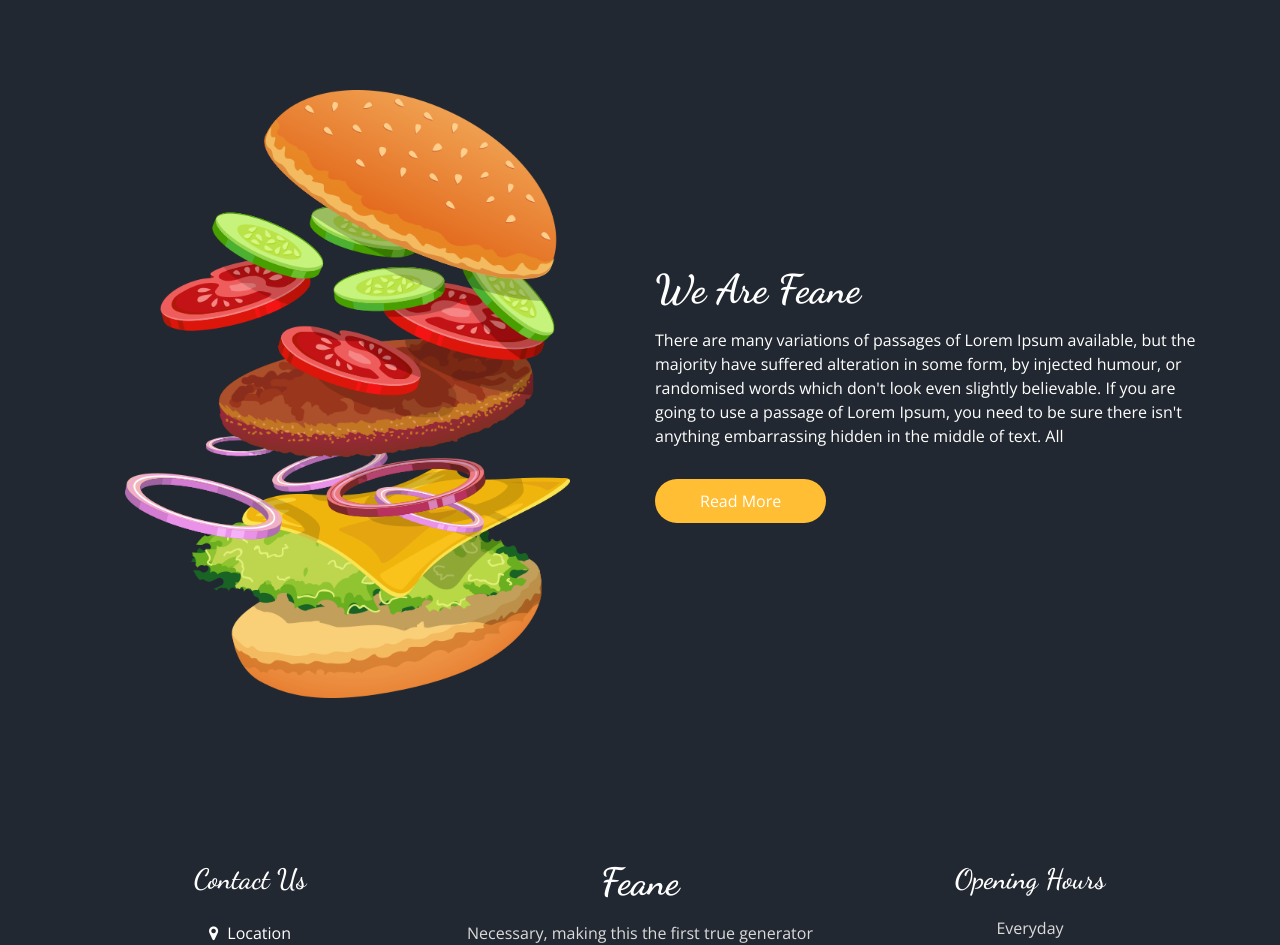
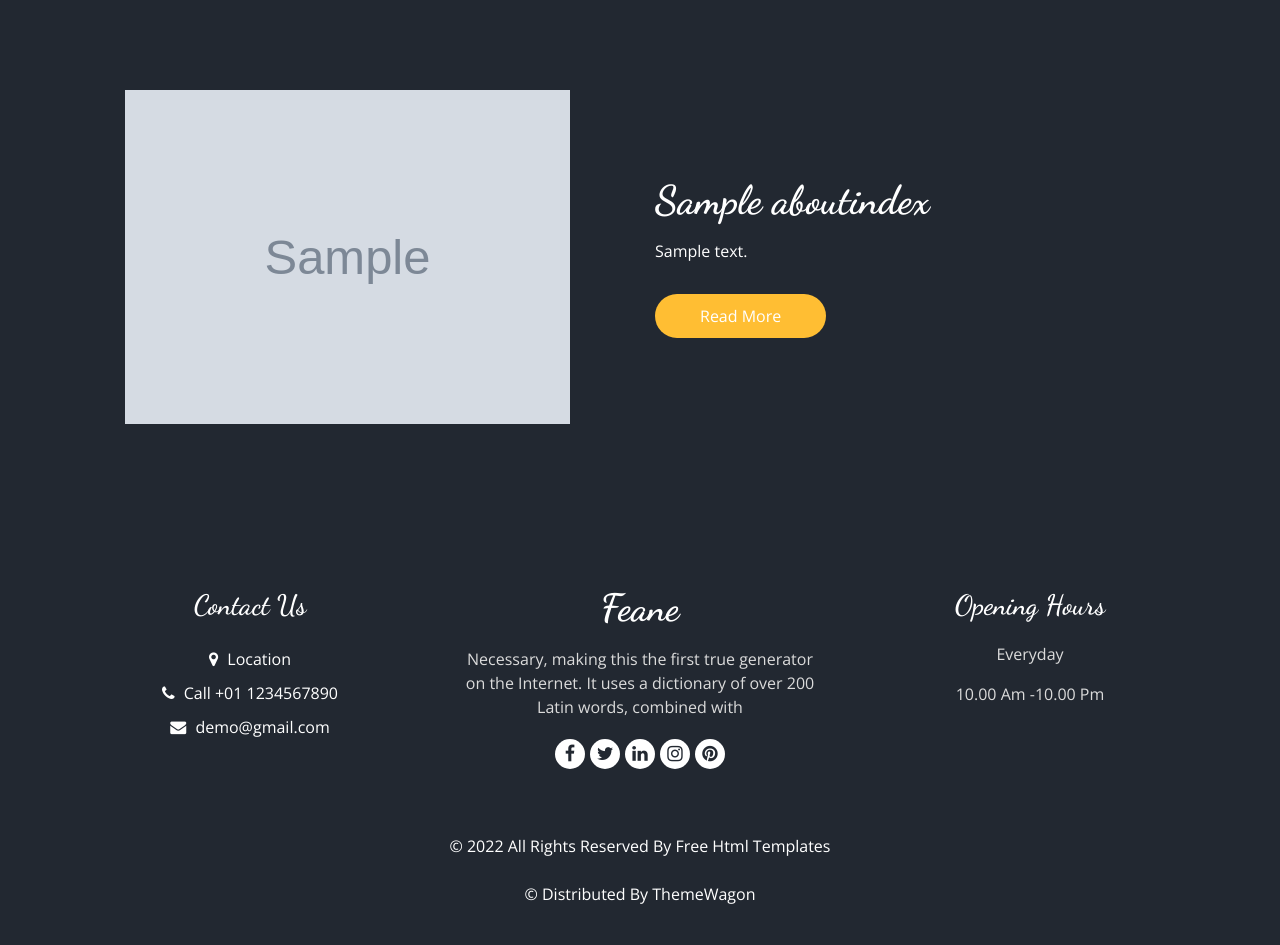
Before and after one commit to FranckyPopo/project_restauration, a Django app: page /about/ in a window 1280 px wide. Shown: the part 88-1033 px from the top of the page. After the commit the page ends 992 px from the top, so only its background shows below. Run offline with Django 4.2, Linux system fonts and the light colour scheme; tables that the repository leaves empty hold one stand-in row (values such as "Sample post"); grey boxes marked "Sample" are stand-in pictures; some libraries are stand-ins or nearby versions.

Commit message:
La page about contient des informations sur le site

```diff
--- a/src/front/templates/front/about.html
+++ b/src/front/templates/front/about.html
@@ -141,38 +141,7 @@
   </div>
 
   <!-- about section -->
-
-  <section class="about_section layout_padding">
-    <div class="container  ">
-
-      <div class="row">
-        <div class="col-md-6 ">
-          <div class="img-box">
-            <img src="{% static 'front/images/about-img.png' %}" alt="">
-          </div>
-        </div>
-        <div class="col-md-6">
-          <div class="detail-box">
-            <div class="heading_container">
-              <h2>
-                We Are Feane
-              </h2>
-            </div>
-            <p>
-              There are many variations of passages of Lorem Ipsum available, but the majority have suffered alteration
-              in some form, by injected humour, or randomised words which don't look even slightly believable. If you
-              are going to use a passage of Lorem Ipsum, you need to be sure there isn't anything embarrassing hidden in
-              the middle of text. All
-            </p>
-            <a href="">
-              Read More
-            </a>
-          </div>
-        </div>
-      </div>
-    </div>
-  </section>
-
+  {% include "front/about_text.html" %}
   <!-- end about section -->
 
   <!-- footer section -->
--- /dev/null
+++ b/src/front/templates/front/about_text.html
@@ -0,0 +1,28 @@
+<section class="about_section layout_padding">
+    <div class="container  ">
+
+      <div class="row">
+        <div class="col-md-6 ">
+          <div class="img-box">
+            <img src="{{ about.image_about.url }}" alt="">
+          </div>
+        </div>
+        <div class="col-md-6">
+          <div class="detail-box">
+            <div class="heading_container">
+              <h2>
+
+                {{ about.title }}
+              </h2>
+            </div>
+            <p>
+              {{ about.description }}
+            </p>
+            <a href="">
+              Read More
+            </a>
+          </div>
+        </div>
+      </div>
+    </div>
+  </section>
--- a/src/front/views.py
+++ b/src/front/views.py
@@ -11,7 +11,6 @@ from .models import (
 )
 
 def fean_index(request):
-
     data = {
         "sliders": SliderIndex.objects.all(),
         "background_image": BackgroundImageIndex.objects.first(),
@@ -24,7 +23,7 @@ def fean_index(request):
     return render(request, "front/index.html", context=data)
 
 def fean_about(request):
-    return render(request, "front/about.html")
+    return render(request, "front/about.html", context={"about": AboutIndex.objects.first()})
 
 
 def fean_menu(request):
```
Also changed, not shown: src/front/templates/front/index.html (+2 -31 lines).
